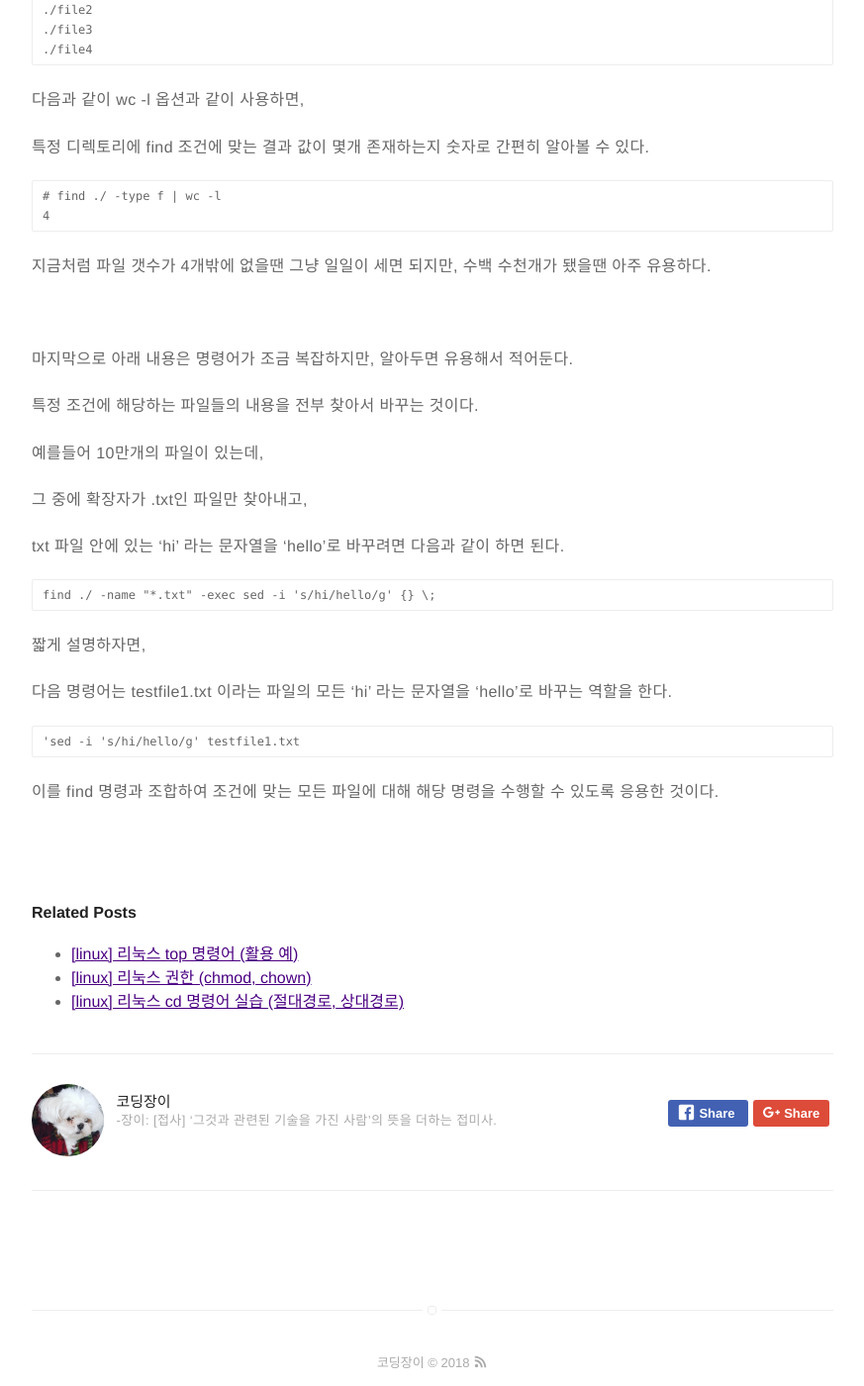
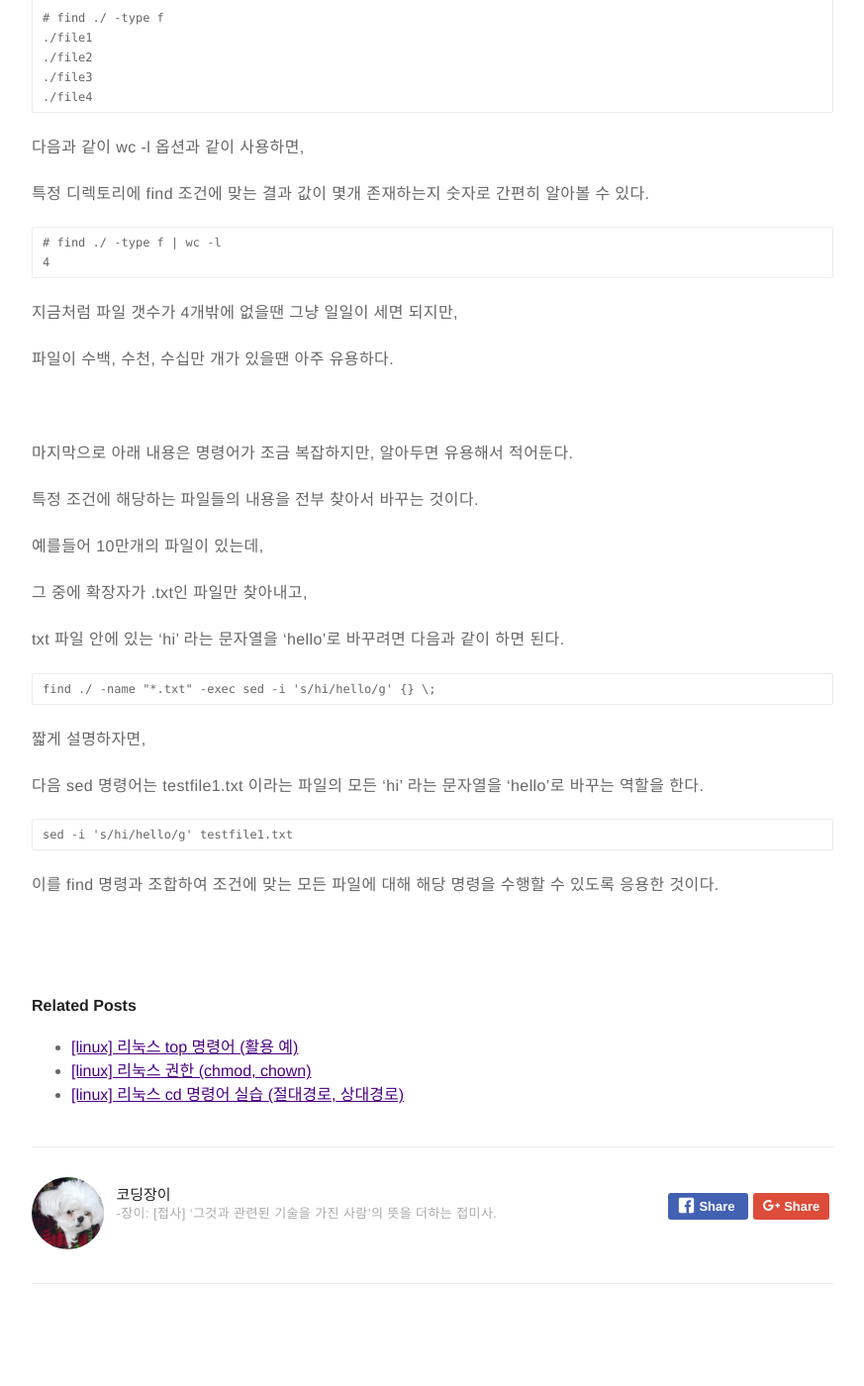
Before and after one commit to itholic/itholic.github.io, a Jekyll site: the page built from _posts/linux/2018-11-06-linux-basic-command.md, in a window 1280 px wide and 1400 px high, scrolled down 9986 px. Shown: the whole window at 99% size, without its empty margins (203-1076 px from the left). Built offline with Jekyll 4.4.1, drawn with Linux system fonts in a browser that asks for light colours; comment, search, counter and statistics services are not loaded; some of the changed text lies outside the part shown.

Commit message:
Update 2018-11-06-linux-basic-command.md

````diff
--- a/_posts/linux/2018-11-06-linux-basic-command.md
+++ b/_posts/linux/2018-11-06-linux-basic-command.md
@@ -490,7 +492,9 @@ dir1/  dir2/  dir3/  dir4/  file1  file2  file3  file4
 4
 ```
 
-지금처럼 파일 갯수가 4개밖에 없을땐 그냥 일일이 세면 되지만, 수백 수천개가 됐을땐 아주 유용하다.
+지금처럼 파일 갯수가 4개밖에 없을땐 그냥 일일이 세면 되지만,
+
+파일이 수백, 수천, 수십만 개가 있을땐 아주 유용하다.
 
 <br/>
 
@@ -510,10 +514,10 @@ find ./ -name "*.txt" -exec sed -i 's/hi/hello/g' {} \;
 
 짧게 설명하자면,
 
-다음 명령어는 testfile1.txt 이라는 파일의 모든 'hi' 라는 문자열을 'hello'로 바꾸는 역할을 한다.
+다음 sed 명령어는 testfile1.txt 이라는 파일의 모든 'hi' 라는 문자열을 'hello'로 바꾸는 역할을 한다.
 
 ```
-'sed -i 's/hi/hello/g' testfile1.txt
+sed -i 's/hi/hello/g' testfile1.txt
 ```
 
 이를 find 명령과 조합하여 조건에 맞는 모든 파일에 대해 해당 명령을 수행할 수 있도록 응용한 것이다.
````
Also changed, not shown: other parts of _posts/linux/2018-11-06-linux-basic-command.md (+3 -1 lines).
